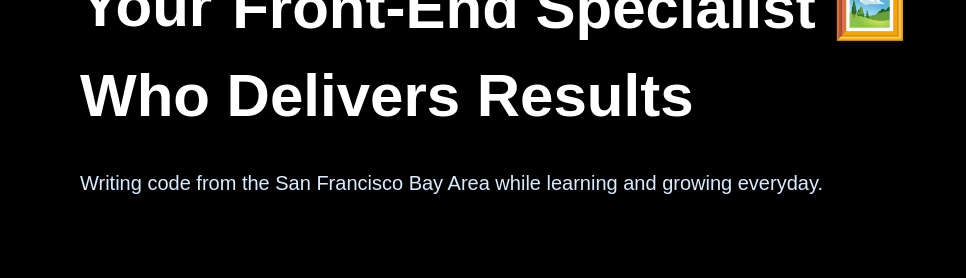
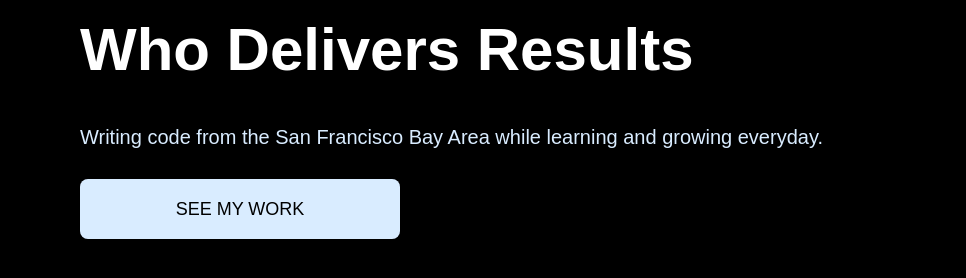
Before and after one commit to 6nce/vt_portfolio, a React (Vite) app: page / in a window 1280 px wide. Shown: the part 446-724 px from the top of the page, without its empty margins (0-966 px from the left). Built offline with nearby package versions, Linux system fonts and the light colour scheme; a web font is replaced by a local one.

Commit message:
Added 3D Spline Model, adjusted animation

```diff
--- a/package.json
+++ b/package.json
@@ -14,6 +14,8 @@
     "@react-three/drei": "^10.7.6",
     "@react-three/fiber": "^9.3.0",
     "@react-three/postprocessing": "^3.0.4",
+    "@splinetool/react-spline": "^4.1.0",
+    "@splinetool/runtime": "^1.10.64",
     "@tailwindcss/vite": "^4.1.13",
     "gsap": "^3.13.0",
     "react": "^19.1.1",
--- /dev/null
+++ b/src/components/Button.jsx
@@ -0,0 +1,17 @@
+import React from 'react'
+
+const Button = ({text, className, id }) => {
+  return (
+    <a className={`${className ?? ''} cta-wrapper`}>
+        <div className='cta-button group'>
+            <div className='bg-circle' />
+            <p className='text'> {text}</p>
+            <div className='arrow-wrapper'>
+                <img src='/images/arrow-down.svg' alt='arrow'/>
+            </div>
+        </div>
+    </a>
+  )
+}
+
+export default Button
--- /dev/null
+++ b/src/components/HeroModels/HeroExperience.jsx
@@ -0,0 +1,20 @@
+import React from 'react'
+import { Canvas } from '@react-three/fiber'
+import Spline from '@splinetool/react-spline';
+
+const HeroExperience = () => {
+  return (
+    <Spline scene="https://prod.spline.design/Uc51nrR7bv4qrhVj/scene.splinecode" />
+    // <Canvas camera={{position:[0,0,15], fov: 45}}>
+    //     <ambientLight intensity={0.2} color="#1a1a40"/>
+    //     <directionalLight position={5,5,5} intensity={1}/>
+
+    //     <mesh>
+    //     <boxGeometry args={[1,1,1]} />
+    //     <meshStandardMaterial color="blue" />
+    //     </mesh>
+    // </Canvas>
+  )
+}
+
+export default HeroExperience
--- a/src/sections/Hero.jsx
+++ b/src/sections/Hero.jsx
@@ -1,5 +1,7 @@
 import React from 'react'
 import { words } from '../constants/index.js'
+import Button from '../components/Button.jsx'
+import HeroExperience from '../components/HeroModels/HeroExperience.jsx'
 
 
 
@@ -32,10 +34,20 @@
                         <p className="text-white-50 md:text-xl relative z-10 pointer-events-none">
                             Writing code from the San Francisco Bay Area while learning and growing everyday.
                         </p>
+                        <Button
+                         className='md:w-80 md:h-16 w-60 h-12'
+                         id='button'
+                         text='See my Work'
+                        />
                     </div>
 
                 </header>
                 {/*RIGHT: 3D MODEL */}
+                <figure>
+                    <div className='hero-3d-layout mt-15 lg:mt-0 ml-0 mr-auto lg:mx-auto'>
+                    <HeroExperience />
+                    </div>
+                </figure>
             </div>
         </section>
     )
```
Also changed, not shown: 1 other file (tests, documents, lock files or other folders).
